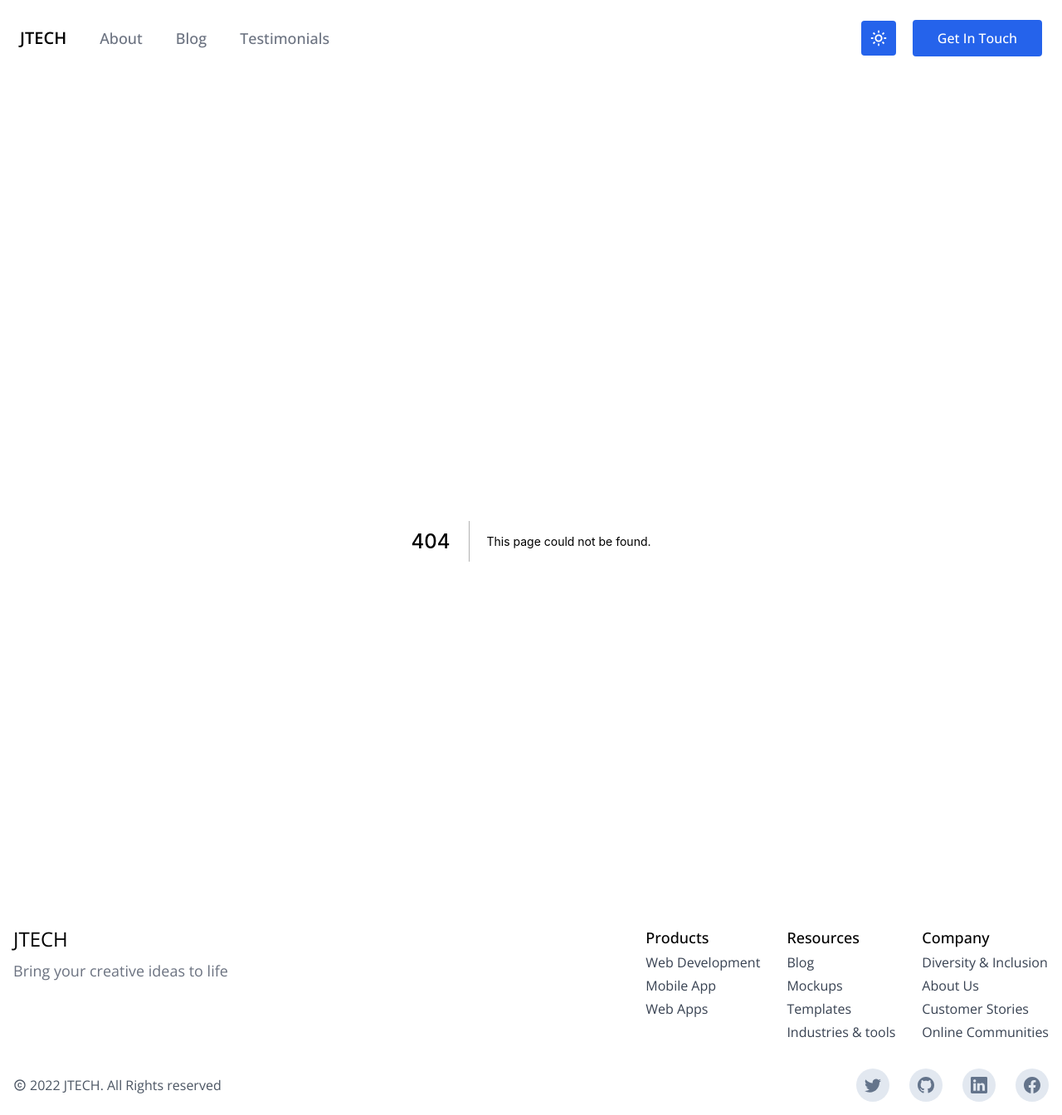
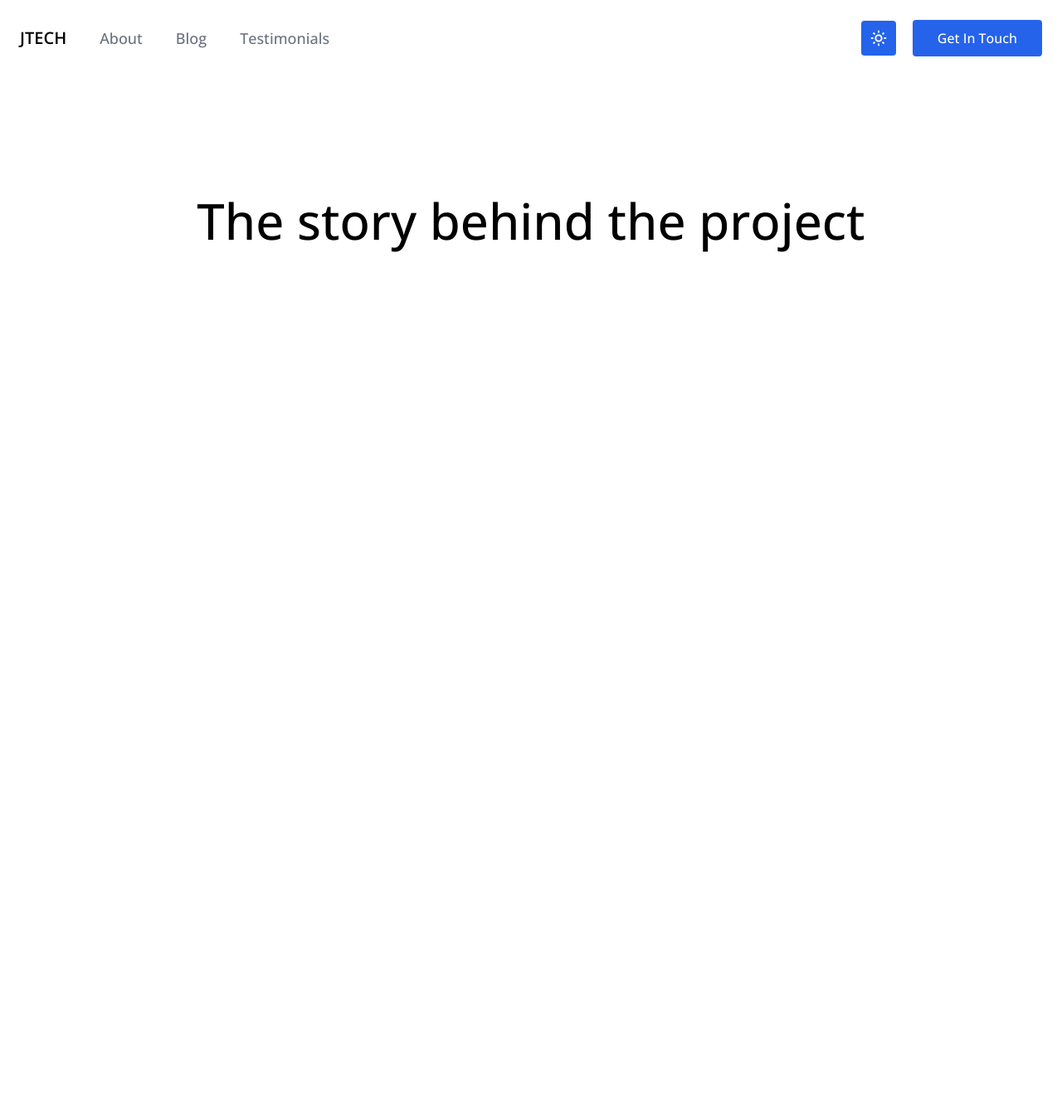
Before and after one commit to jeronasiedu/jtech, a Next.js app: page /about in a window 1280 px wide. Before the commit this address had no page. Shown: the whole page at 83% size. After the commit the page ends 800 px from the top, so only its background shows below. Built offline with nearby package versions, Linux system fonts and the light colour scheme.

Commit message:
start about section

```diff
--- a/components/Layout.jsx
+++ b/components/Layout.jsx
@@ -26,7 +26,7 @@ const Layout = ({ children }) => {
       <Navigation toggleSidebar={toggleSidebar} openSidebar={openSidebar} />
       <motion.main>{children}</motion.main>
       <Sidebar openSidebar={openSidebar} setOpenSidebar={setOpenSidebar} />
-      <Footer />
+      {/* <Footer /> */}
     </>
   )
 }
--- a/components/Navigation.jsx
+++ b/components/Navigation.jsx
@@ -6,7 +6,7 @@ import { BiMoon, BiSun, BiMenu } from 'react-icons/bi'
 import { AiOutlineClose } from 'react-icons/ai'
 
 const links = [
-  { title: 'About', url: '/' },
+  { title: 'About', url: '/about' },
   { title: 'Blog', url: '/' },
   { title: 'Testimonials', url: '/' },
 ]
@@ -22,7 +22,7 @@ const Navigation = ({ toggleSidebar, openSidebar }) => {
 
   if (!mounted) return null
   return (
-    <header className="pb-24 lg:pb-40 ">
+    <header className="pb-24 lg:pb-36 ">
       <nav className="flex items-center p-6 px-3 mx-auto lg:px-6 max-w-7xl">
         <Link href="/">
           <a className="mr-8 text-xl font-bold">JTECH</a>
--- a/components/Sidebar.jsx
+++ b/components/Sidebar.jsx
@@ -4,7 +4,7 @@ import { motion, AnimatePresence } from 'framer-motion'
 import { useClickOutside } from '../utils/hooks'
 const Sidebar = ({ openSidebar, setOpenSidebar }) => {
   const links = [
-    { title: 'About', url: '/' },
+    { title: 'About', url: '/about' },
     { title: 'Blog', url: '/' },
     { title: 'Testimonials', url: '/' },
   ]
--- a/components/home/Gallery.jsx
+++ b/components/home/Gallery.jsx
@@ -74,6 +74,7 @@ const Gallery = () => {
                   priority
                   placeholder="blur"
                   blurDataURL={item.url}
+                  className="transition-transform duration-700 hover:scale-110"
                 />
               </figure>
             )}
--- a/components/home/Hero.jsx
+++ b/components/home/Hero.jsx
@@ -94,7 +94,7 @@ const Hero = () => {
       </div>
       <div className="flex-1">
         <motion.div
-          className="relative w-full h-60 md:h-[30rem] lg:h-80"
+          className="relative w-full h-60 md:h-[30rem] lg:h-96"
           variants={animateVariant}
           initial="initial"
           whileInView="animate"
--- /dev/null
+++ b/pages/about.jsx
@@ -0,0 +1,11 @@
+const About = () => {
+  return (
+    <section className="mx-auto max-w-7xl">
+      <h2 className="text-4xl font-medium text-center md:text-5xl lg:text-6xl">
+        The story behind the project
+      </h2>
+    </section>
+  )
+}
+
+export default About
```
